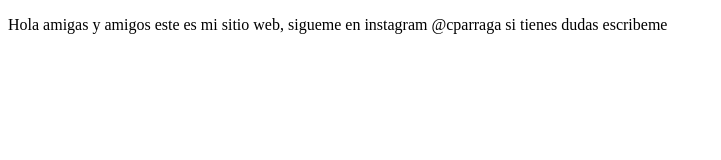
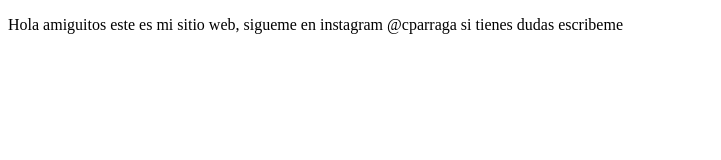
Before and after one commit to cparragatorres/proyectoDemoCursoPrework, a plain HTML site: page index.html in a window 1280 px wide. Shown: the whole page, without its empty margins (0-721 px from the left). Drawn offline with Linux system fonts and the light colour scheme.

Commit message:
cambio en p otra vez

```diff
--- a/index.html
+++ b/index.html
@@ -10,7 +10,7 @@
 
 <body>
     <p>
-        Hola amigas y amigos este es mi sitio web, sigueme en instagram @cparraga si tienes dudas escribeme
+        Hola amiguitos este es mi sitio web, sigueme en instagram @cparraga si tienes dudas escribeme
     </p>
 </body>
 
```
